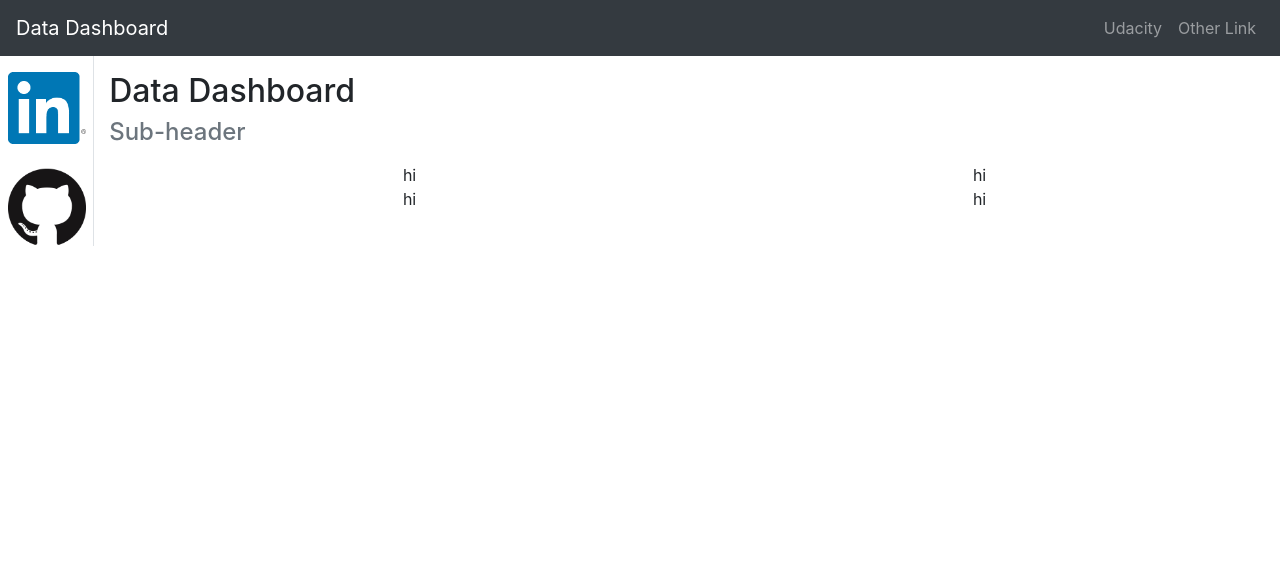
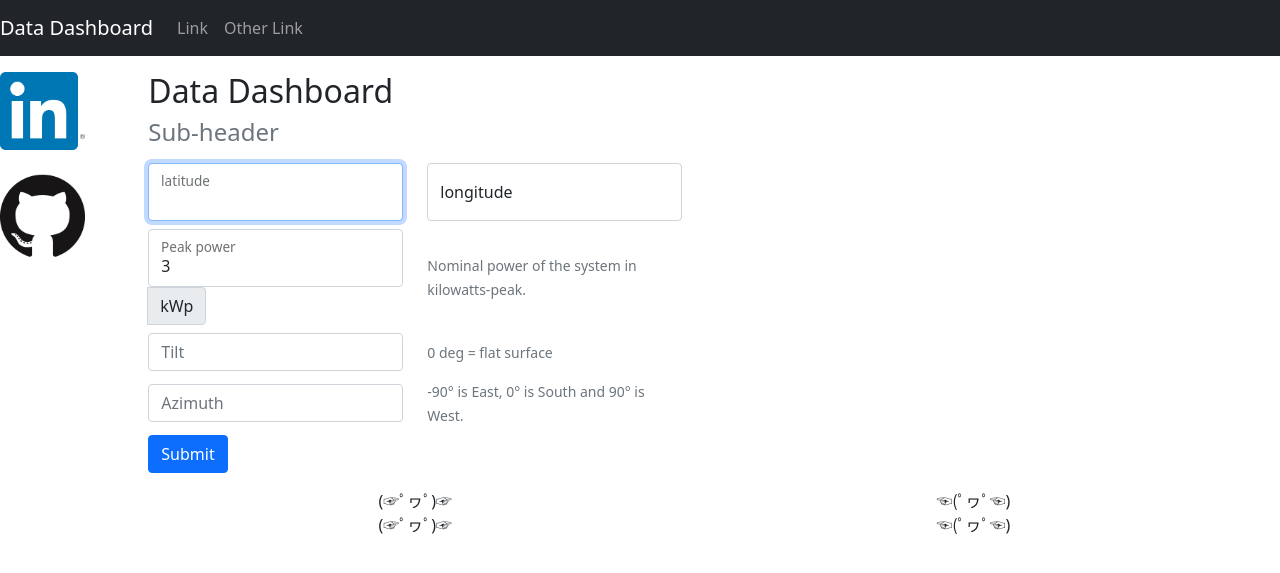
Before and after one commit to sbadillo/pv-dasboard, a Flask app: template app/templates/index.html in a window 1280 px wide. Shown: the top 573 px of the page. Run offline with Flask 2, Linux system fonts and the light colour scheme; the template is opened without the code that fills it, so the values that code supplies are empty; some libraries are stand-ins or nearby versions.

Commit message:
user input form is done

```diff
--- a/app/templates/index.html
+++ b/app/templates/index.html
@@ -1,24 +1,25 @@
 <!DOCTYPE html>
 
-<html>
+<html lang="en">
 
 <head>
+    <!-- Required meta tags -->
+    <meta charset="utf-8">
+    <meta name="viewport" content="width=device-width, initial-scale=1">
+
+    <!--import script files needed from plotly and bootstrap-->
+    <link href="https://cdn.jsdelivr.net/npm/bootstrap@5.0.0-beta2/dist/css/bootstrap.min.css" rel="stylesheet"
+        integrity="sha384-BmbxuPwQa2lc/FVzBcNJ7UAyJxM6wuqIj61tLrc4wSX0szH/Ev+nYRRuWlolflfl" crossorigin="anonymous">
+    <script src="https://cdn.jsdelivr.net/npm/bootstrap@5.0.0-beta2/dist/js/bootstrap.bundle.min.js"
+        integrity="sha384-b5kHyXgcpbZJO/tY9Ul7kGkf1S0CWuKcCD38l8YkeH8z8QjE0GmW1gYU5S9FOnJ0"
+        crossorigin="anonymous"></script>
+    <script src="https://cdn.plot.ly/plotly-latest.min.js"></script>
+
+
+
+    <!-- <link rel="stylesheet" type="text/css" href="static/css/mystyle.css"> -->
 
     <title>My PV Dashboard</title>
-
-    <!--import script files needed from plotly and bootstrap-->
-    <link rel="stylesheet" href="https://stackpath.bootstrapcdn.com/bootstrap/4.3.1/css/bootstrap.min.css"
-        integrity="sha384-ggOyR0iXCbMQv3Xipma34MD+dH/1fQ784/j6cY/iJTQUOhcWr7x9JvoRxT2MZw1T" crossorigin="anonymous">
-    <script src="https://code.jquery.com/jquery-3.3.1.slim.min.js"
-        integrity="sha384-q8i/X+965DzO0rT7abK41JStQIAqVgRVzpbzo5smXKp4YfRvH+8abtTE1Pi6jizo"
-        crossorigin="anonymous"></script>
-    <script src="https://cdnjs.cloudflare.com/ajax/libs/popper.js/1.14.7/umd/popper.min.js"
-        integrity="sha384-UO2eT0CpHqdSJQ6hJty5KVphtPhzWj9WO1clHTMGa3JDZwrnQq4sF86dIHNDz0W1"
-        crossorigin="anonymous"></script>
-    <script src="https://stackpath.bootstrapcdn.com/bootstrap/4.3.1/js/bootstrap.min.js"
-        integrity="sha384-JjSmVgyd0p3pXB1rRibZUAYoIIy6OrQ6VrjIEaFf/nJGzIxFDsf4x0xIM+B07jRM"
-        crossorigin="anonymous"></script>
-    <script src="https://cdn.plot.ly/plotly-latest.min.js"></script>
 
 </head>
 
@@ -35,7 +36,7 @@
         <div class="collapse navbar-collapse" id="navbarTogglerDemo02">
             <ul class="navbar-nav ml-auto mt-2 mt-lg-0">
                 <li class="nav-item">
-                    <a class="nav-link" href="https://www.udacity.com">Udacity</a>
+                    <a class="nav-link" href="#">Link</a>
                 </li>
                 <li class="nav-item">
                     <a class="nav-link" href="#">Other Link</a>
@@ -63,10 +64,85 @@
         <div class="col-11">
 
             <!--chart descriptions-->
-            <div id="middle-info" class="mt-3">
+
+            <div id="middle-info" class="container mt-3">
 
                 <h2 id="tag-line">Data Dashboard</h2>
                 <h4 id="tag-line" class="text-muted">Sub-header</h4>
+
+            </div>
+
+
+            <!-- input form -->
+            <div id="user-input" class="container mt-3 ">
+
+                <form id="user-input-form" class="">
+
+                    <div class="row align-items-center mb-2">
+                        <div class="col-3">
+                            <div class="form-floating">
+                                <input type="latitude" class="form-control" placeholder="latitude" aria-label="latitude"
+                                    autofocus required>
+                                <label for="latitude">latitude</label>
+                            </div>
+
+                        </div>
+                        <div class="col-3">
+                            <div class="form-floating">
+                                <input type="longitude" class="form-control" placeholder="longitude"
+                                    aria-label="longitude" required>
+                                <label for="longitude">longitude</label>
+                            </div>
+                        </div>
+                    </div>
+
+
+                    <div class="row align-items-center mb-2">
+                        <div class="col-3">
+                            <div class="input-group">
+                                <div class="form-floating">
+                                    <input type="nameplate" class="form-control" id="nameplate" placeholder="e.g 3"
+                                        value=3 aria-describedby="nameplate-help" required>
+                                    <label for="nameplate">Peak power</label>
+                                </div>
+                                <span class="input-group-text" id="basic-addon2">kWp</span>
+                            </div>
+                        </div>
+                        <div class="col-3">
+                            <span id="nameplate-help" class="form-text">Nominal power of the system in
+                                kilowatts-peak.</span>
+                        </div>
+                    </div>
+
+                    <div class="row  align-items-center mb-2">
+
+                        <div class="col-3">
+                            <input type="slope" class="form-control " id="slope" placeholder="Tilt"
+                                aria-describedby="slope-help" required>
+                        </div>
+                        <div class="col-3">
+                            <span id="slope-help" class="form-text">0 deg = flat surface</span>
+                        </div>
+                    </div>
+
+
+                    <div class="row  align-items-center mb-2">
+
+                        <div class="col-3">
+                            <input type="azimuth" class="form-control " id="azimuth" placeholder="Azimuth"
+                                aria-describedby="azimuth-help" required>
+                        </div>
+                        <div class="col-3">
+                            <span id="azimuth-help" class="form-text"> -90° is East, 0° is South and 90° is
+                                West.</span>
+                        </div>
+                    </div>
+
+
+                    <button type="submit" id="button-submit" class="btn btn-primary"
+                        onclick="validateStyles()">Submit</button>
+
+                </form>
 
             </div>
 
@@ -76,14 +152,15 @@
                 <!--top two charts-->
                 <div class="row">
                     <div class="col-6">
-                        hi
-
-                        <!-- <div id="{{ids[0]}}"></div> -->
+                        (☞ﾟヮﾟ)☞
+                        {#
+                        <!-- <div id="{{ids[0]}}"></div> --> #}
                     </div>
                     <div class="col-6">
-                        hi
+                        ☜(ﾟヮﾟ☜)
 
-                        <!-- <div id="{{ids[1]}}"></div> -->
+                        {#
+                        <!-- <div id="{{ids[1]}}"></div> --> #}
                     </div>
                 </div>
 
@@ -91,25 +168,27 @@
                 <div class="row mb-6">
                     <div class="col-6">
                         <div id="chart3">
-                            <!-- <div id="{{ids[2]}}"></div> -->
-                            hi
+                            {#
+                            <!-- <div id="{{ids[2]}}"></div> --> #}
+                            (☞ﾟヮﾟ)☞
 
                         </div>
                     </div>
                     <div class="col-6">
                         <div id="chart4">
-                            hi
-                            <!-- <div id="{{ids[3]}}"></div> -->
+                            ☜(ﾟヮﾟ☜)
+                            {#
+                            <!-- <div id="{{ids[3]}}"></div> --> #}
                         </div>
                         <div>
                         </div>
 
                     </div>
-                    <div>
-                    </div>
+                </div>
+            </div>
 
-                    <!--footer section-->
-                    <div id="footer" class="container"></div>
+            <!--footer section-->
+            <div id="footer" class="container"></div>
 
 </body>
 
@@ -128,6 +207,21 @@
         }
     </script> -->
 
+    <script>
+        // On click, validate
+        function validateStyles() {
+            // this method of appending classes names works in ALL browsers
+            var element, name, arr;
+            element = document.getElementById("user-input-form");
+            name = "was-validated";
+            arr = element.className.split(" ");
+            if (arr.indexOf(name) == -1) {
+                element.className += " " + name;
+            }
+        }
+    </script>
+
+
 </footer>
 
 
```
Also changed, not shown: app/static/css/mystyle.css (added, +8 -0 lines), README.md.
